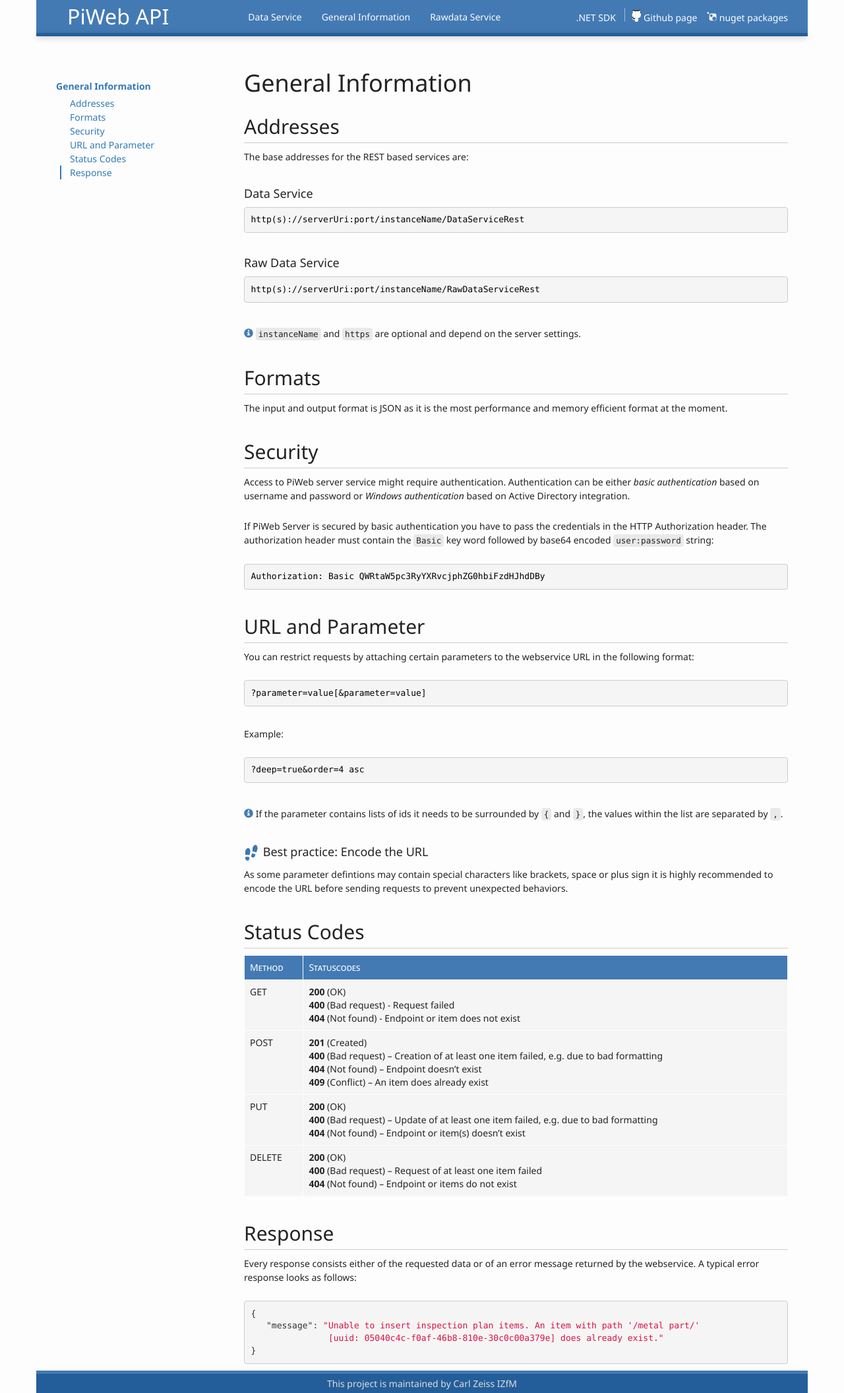
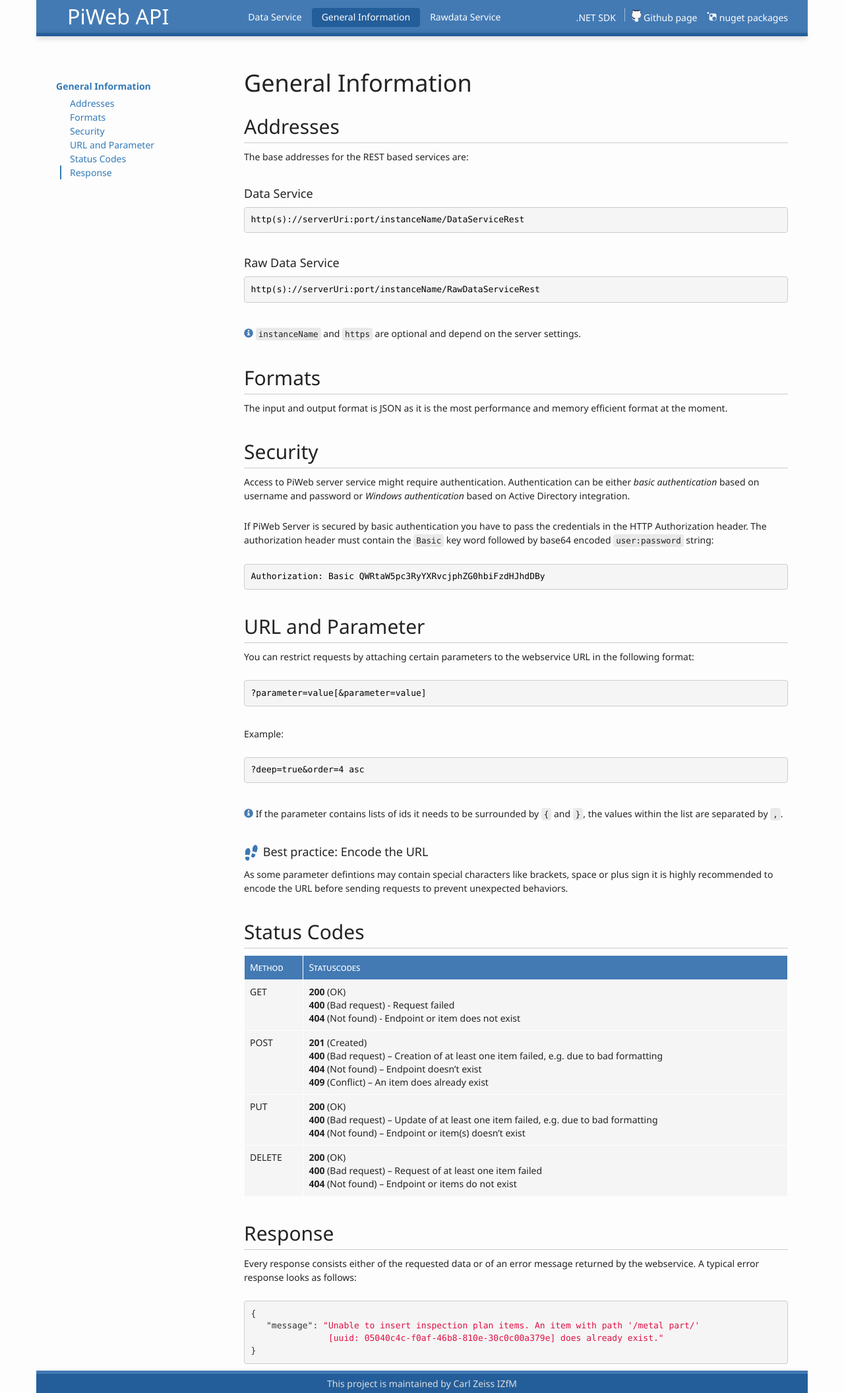
Before and after one commit to ZEISS-PiWeb/PiWeb-Api, a Jekyll site: the page built from _pages/API/01-general.md, in a window 1280 px wide. Shown: the whole page at 66% size. Built offline with Jekyll 4.4.1, drawn with Linux system fonts in a browser that asks for light colours.

Commit message:
Adjusted stylesheet

```diff
--- a/stylesheets/custom-styles.css
+++ b/stylesheets/custom-styles.css
@@ -178,8 +178,8 @@
   text-decoration: none;
 }
 
-.navbar-default .navbar-nav>a.active,
-.navbar-default .navbar-nav-right>a.active{
+.navbar-default .navbar-nav>li>a.active,
+.navbar-default .navbar-nav-right>li>span>a.active{
 	background-color: #245E9A;
 	border-radius: 4px;
 }
```
